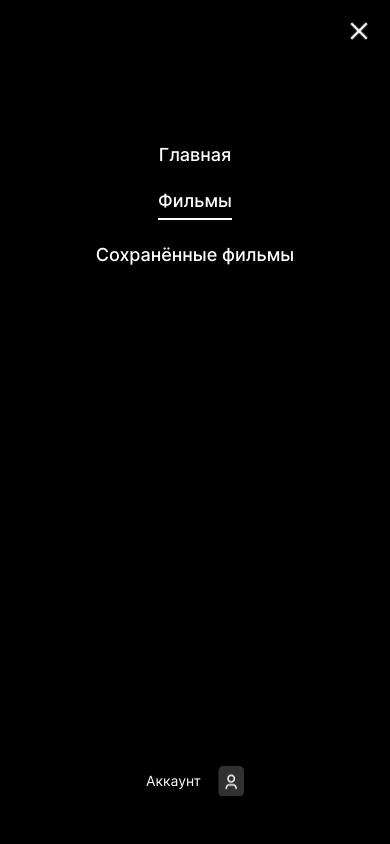
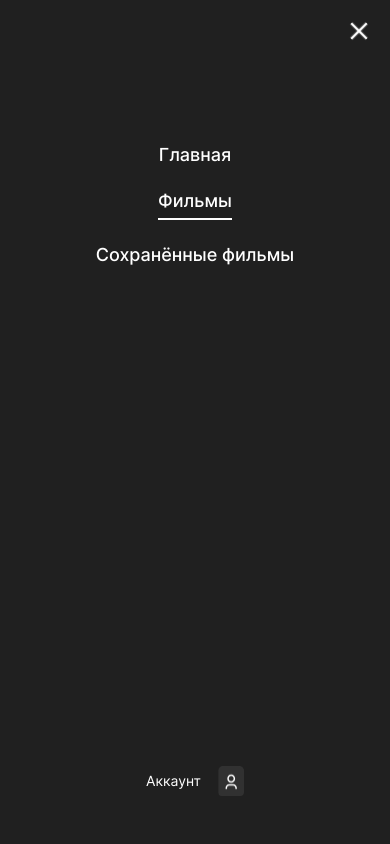
Before and after one commit to yuryavdeev/movies-explorer-frontend, a React (Create React App) app: page /movies in a window 390 px wide. Both pictures are taken after a click on the picture 356 px from the left and 39 px from the top of the page. Shown: the top 844 px of the page. Built offline with nearby package versions, Linux system fonts and the light colour scheme; grey boxes are pictures that could not be loaded.

Commit message:
fix background navigation

```diff
--- a/src/components/Navigation/Navigation.css
+++ b/src/components/Navigation/Navigation.css
@@ -6,7 +6,7 @@
     max-width: 520px;
     height: 100%;
     max-height: 1024px;
-    background-color: #000;
+    background-color: #202020;
     position: fixed;
     top: 0;
     right: 0;
```
